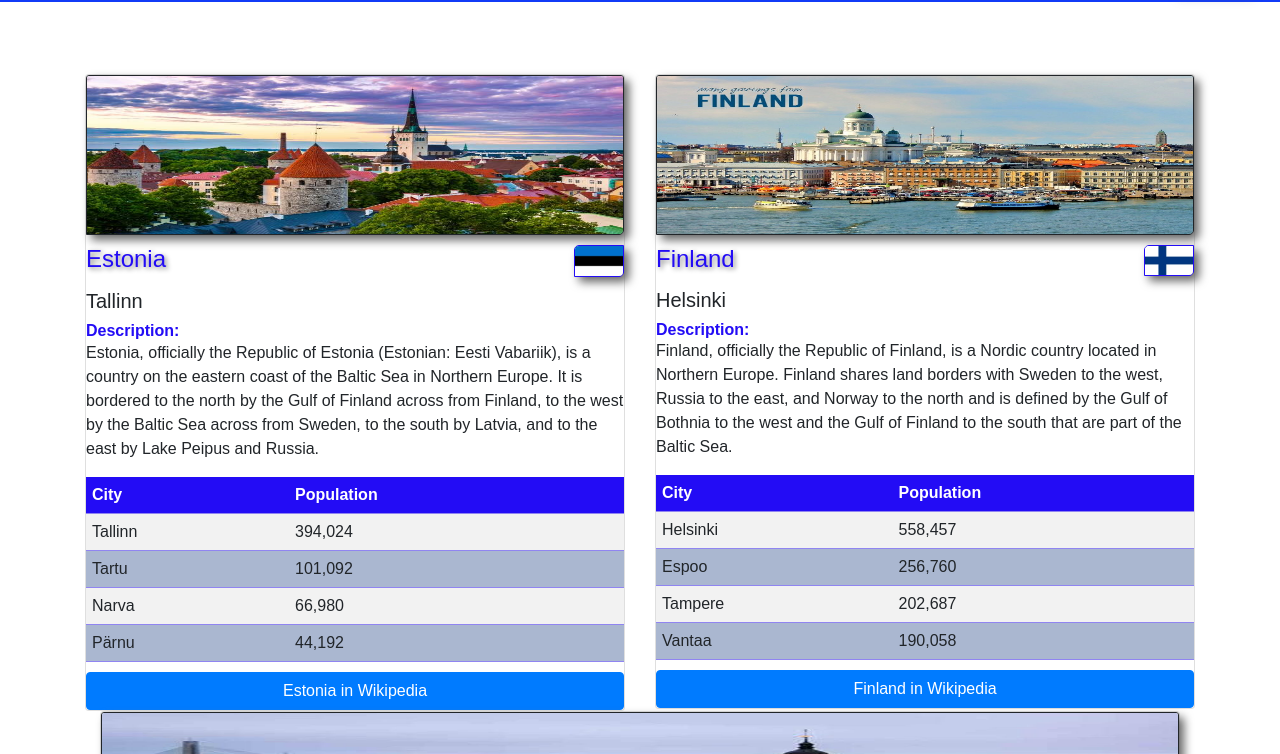
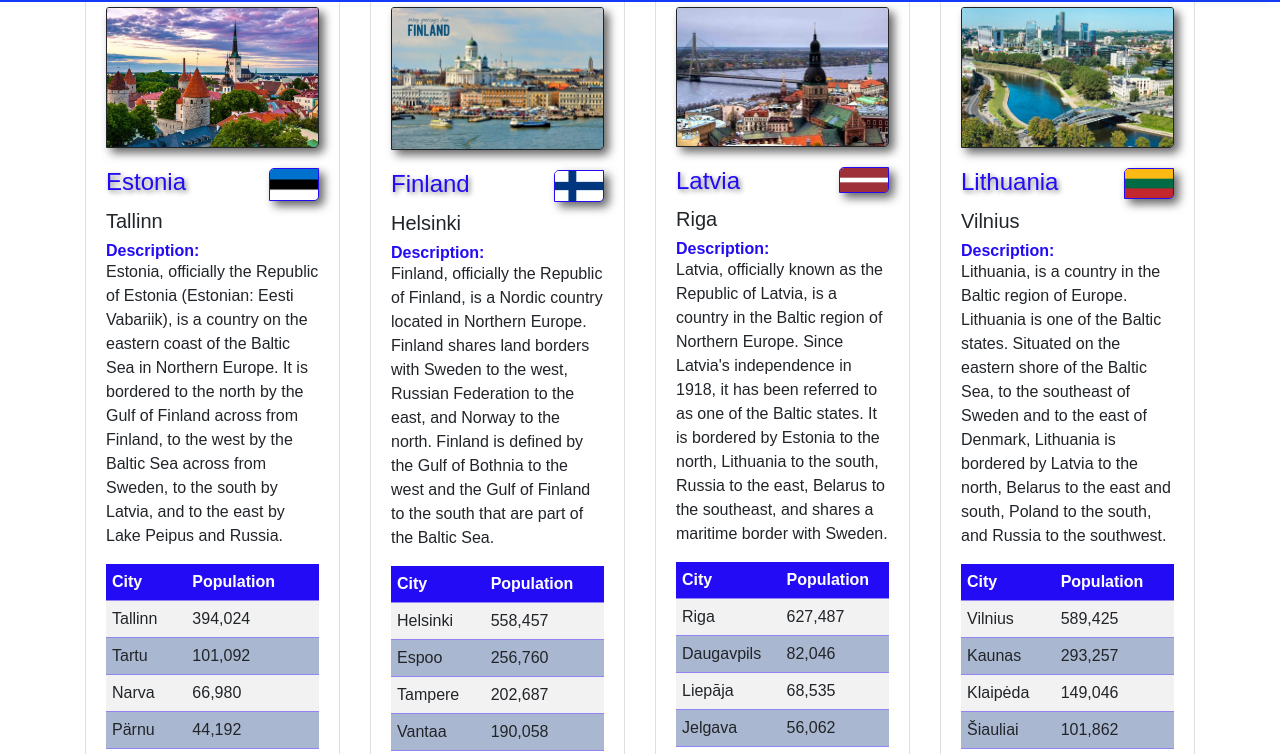
Before and after one commit to edruzam/praktika_2, a plain HTML site: page index.html in a window 1280 px wide. Shown: the part 54-808 px from the top of the page. Drawn offline with nearby package versions, Linux system fonts and the light colour scheme.

Commit message:
Final with 4 columns and shadows

```diff
--- a/css/style1.css
+++ b/css/style1.css
@@ -23,8 +23,8 @@ body {font-family: Arial;}
  table {
     font-family: Arial;
     border-collapse: collapse;
-    /* width: 50%;
-    min-width: 276px;
+    width: 100%;
+    /* min-width: 276px;
     max-width: 512px; */
   }
 
@@ -75,6 +75,10 @@ button {
     display: inline-block;
     font-size: 16px;
 }
-.card-title {
-    padding-top: 10px;
-}
+/* .card {
+    margin-top: 20px;
+    margin-bottom: 20px;
+    margin-right: 20px;
+    margin-right: 20px;
+    style="max-width:16em;"
+} */
--- a/index.html
+++ b/index.html
@@ -15,15 +15,14 @@
 
 <body>
   <header>
-    <nav class="navbar navbar-expand-lg navbar-custom">
-      <div class="container-fluid">
-        <a class="navbar-brand" href="#">Countries of Europe</a>
-        <button class="navbar-toggler" type="button" data-toggle="collapse" data-target="#navbarCountries"
-          aria-controls="navbarCountries" aria-expanded="false" aria-label="Toggle navigation">
+    <nav class="navbar navbar-expand-lg navbar-custom fixed-top">
+      <a class="navbar-brand" href="#">Countries of Europe ></a>
+      <button class="navbar-toggler" type="button" data-toggle="collapse" data-target="#navbarContries"
+        aria-controls="navbarContries" aria-expanded="false" aria-label="Toggle navigation">
         <span class="navbar-toggler-icon"></span>
       </button>
 
-        <div class="collapse navbar-collapse" id="navbarCountries">
+      <div class="collapse navbar-collapse" id="navbarContries">
         <ul class="navbar-nav mr-auto">
           <li class="nav-item">
             <a class="nav-link" href="#">Estonia<span class="sr-only">(current)</span></a>
@@ -52,31 +51,33 @@
               <a class="dropdown-item" href="#">Something else here</a>
             </div>
           </li>
-            <li class="nav-item">
+          <!-- <li class="nav-item">
             <a class="nav-link disabled" href="#" tabindex="-1" aria-disabled="true">Disabled</a>
-            </li>
+          </li> -->
         </ul>
         <form class="form-inline my-2 my-lg-0">
           <input class="form-control mr-sm-2" type="search" placeholder="Search" aria-label="Search">
           <button class="btn btn-outline-success my-2 my-sm-0" type="submit">Search</button>
         </form>
       </div>
-      </div>
     </nav>
     <br>
 
   </header>
 
-  <div class="container my-5">
+  <div class="container">
 
     <div class="row">
-      <div class="col-sm col-md col-lg">
       <!-- Card of Estonia -->
-        <div class="card">
-          <img class="card-img-top" src="images/tallinn.jpg" style="height: 10em;"
+      <div class="col-12 col-md-4 col-xl-3">
+        <div class="card my-3">
+          <!-- <img class="card-img-top" src="images/tallinn.jpg"
+                  alt="Estonia"
+                  width="300px"
+                  height="200px" > -->
           <div class="card-body">
-            <!-- <img class="card-img-top" src="images/tallinn.jpg"> -->
-            <h1 class="card-title text-nowrap">Estonia <span><img src="images/estonia.jpg" style="width: 50px; float: right;
+            <img class="card-img-top" src="images/tallinn.jpg">
+            <h1 class="card-title ">Estonia <span><img src="images/estonia.jpg" style="width: 50px; float: right;
                   -webkit-filter: drop-shadow(5px 5px 5px #666666);
                   filter: drop-shadow(5px 5px 5px #666666);"></span></h1>
             <h5 class="card-text">Tallinn</h5>
@@ -115,17 +116,21 @@
             <a href="https://en.wikipedia.org/wiki/Estonia" class="btn btn-primary" style="margin-top: 10px;">Estonia in Wikipedia</a>
           </div>
         </div>
-        <div class="col-sm col-md col-lg">
+      </div>
       <!-- Card of Finland -->
-          <div class="card">
-            <img class="card-img-top" src="images/helsinki.jpg" style="height: 10em;"
+      <div class="col-12 col-md-4 col-xl-3">
+        <div class="card my-3">
           <div class="card-body">
-              <h1 class="card-title text-nowrap">Finland <span><img src="images/finland.jpg" style="width: 50px; float: right;
+            <img class="card-img-top" src="images/helsinki.jpg">
+            <h1 class="card-title ">Finland <span><img src="images/finland.jpg" style="width: 50px; float: right;
                   -webkit-filter: drop-shadow(5px 5px 5px #666666);
                   filter: drop-shadow(5px 5px 5px #666666);"></span></h1>
             <h5 class="card-text">Helsinki</h5>
             <h3>Description:</h3>
-              <p class="card-text">Finland, officially the Republic of Finland, is a Nordic country located in Northern Europe. Finland shares land borders with Sweden to the west, Russia to the east, and Norway to the north and is defined by the Gulf of Bothnia to the west and the Gulf of Finland to the south that are part of the Baltic Sea. </p>
+            <p class="card-text">Finland, officially the Republic of Finland, is a Nordic country located in Northern Europe. Finland
+              shares land borders with Sweden to the west, Russian Federation to the east, and Norway to the north. Finland is defined
+              by the Gulf of Bothnia to the west and the Gulf of Finland to the south that are part of the Baltic Sea.
+            </p>
             <table>
               <thead>
                 <tr>
@@ -158,17 +163,20 @@
           </div>
         </div>
       </div>
-        <div class="col-sm col-md col-lg">
       <!-- Card of Latvia -->
-          <div class="card">
-            <img class="card-img-top" src="images/riga.jpg" style="height: 10em;"
+      <div class="col-12 col-md-4 col-xl-3">
+        <div class="card my-3">
           <div class="card-body">
-              <h1 class="card-title text-nowrap">Latvia <span><img src="images/latvia.jpg" style="width: 50px; float: right;
+            <img class="card-img-top" src="images/riga.jpg">
+            <h1 class="card-title ">Latvia <span><img src="images/latvia.jpg" style="width: 50px; float: right;
                   -webkit-filter: drop-shadow(5px 5px 5px #666666);
                   filter: drop-shadow(5px 5px 5px #666666);"></span></h1>
             <h5 class="card-text">Riga</h5>
             <h3>Description:</h3>
-              <p class="card-text">Latvia, officially known as the Republic of Latvia (Latvian: Latvijas Republika), is a country in the Baltic region of Northern Europe. Since Latvia's independence in 1918, it has been referred to as one of the Baltic states. It is bordered by Estonia to the north, Lithuania to the south, Russia to the east, Belarus to the southeast, and shares a maritime border with Sweden to the west.
+            <p class="card-text">Latvia, officially known as the Republic of Latvia, is a country in the Baltic region of
+              Northern Europe. Since Latvia's independence in 1918, it has been referred to as one of the Baltic states.
+              It is bordered by Estonia to the north, Lithuania to the south, Russia to the east, Belarus to the southeast,
+              and shares a maritime border with Sweden.
             </p>
             <table>
               <thead>
@@ -201,17 +209,19 @@
           </div>
         </div>
       </div>
-        <div class="col-sm col-md col-lg">
       <!-- Card of Lithuania -->
-          <div class="card">
-            <img class="card-img-top" src="images/vilnius.jpg" style="height: 10em;"
+      <div class="col-12 col-md-4 col-xl-3">
+        <div class="card my-3">
           <div class="card-body">
-              <h1 class="card-title text-nowrap">Lithuania <span><img src="images/lithuania.jpg" style="width: 50px; float: right;
+            <img class="card-img-top" src="images/vilnius.jpg">
+            <h1 class="card-title ">Lithuania <span><img src="images/lithuania.jpg" style="width: 50px; float: right;
                   -webkit-filter: drop-shadow(5px 5px 5px #666666);
                   filter: drop-shadow(5px 5px 5px #666666);"></span></h1>
             <h5 class="card-text">Vilnius</h5>
             <h3>Description:</h3>
-              <p class="card-text">Lithuania, is a country in the Baltic region of Europe. Lithuania is one of the Baltic states. Situated on the eastern shore of the Baltic Sea, to the southeast of Sweden and to the east of Denmark, Lithuania is bordered by Latvia to the north, Belarus to the east and south, Poland to the south, and Kaliningrad Oblast (a Russian exclave) to the southwest.
+            <p class="card-text">Lithuania, is a country in the Baltic region of Europe. Lithuania is one of the Baltic states.
+              Situated on the eastern shore of the Baltic Sea, to the southeast of Sweden and to the east of Denmark, Lithuania
+              is bordered by Latvia to the north, Belarus to the east and south, Poland to the south, and Russia to the southwest.
             </p>
             <table>
               <thead>
@@ -244,17 +254,21 @@
           </div>
         </div>
       </div>
-        <div class="col-sm col-md col-lg">
-        <!-- Card Poland -->
-          <div class="card">
-            <img class="card-img-top" src="images/warsaw.jpg" style="height: 10em;"
+      <!-- Card of Poland -->
+      <div class="col-12 col-md-4 col-xl-3">
+        <div class="card my-3">
           <div class="card-body">
-              <h1 class="card-title text-nowrap">Poland <span><img src="images/poland.jpg" style="width: 50px; float: right;
+            <img class="card-img-top" src="images/warsaw.jpg">
+            <h1 class="card-title ">Poland <span><img src="images/poland.jpg" style="width: 50px; float: right;
                   -webkit-filter: drop-shadow(5px 5px 5px #666666);
                   filter: drop-shadow(5px 5px 5px #666666);"></span></h1>
             <h5 class="card-text">Warsaw</h5>
             <h3>Description:</h3>
-              <p class="card-text"> Poland, officially the Republic of Poland (Polish: Rzeczpospolita Polska), is a country located in Central Europe. Poland's topographically diverse territory extends from the beaches along the Baltic Sea in the north to the Sudetes and Carpathian Mountains in its south. The country is bordered by Lithuania and Kaliningrad Oblast of Russia to the northeast, Belarus and Ukraine to the east, Slovakia and the Czech Republic to the south, and Germany to the west. </p>
+            <p class="card-text"> Poland, officially the Republic of Poland, is a country located in Central Europe. Poland's
+              topographically diverse territory extends from the beaches along the Baltic Sea in the north to the Sudetes and
+              Carpathian Mountains in its south. The country is bordered by Lithuania and Kaliningrad Oblast of Russia to the
+              northeast, Belarus and Ukraine to the east, Slovakia to the south, and Germany to the west.
+            </p>
             <table>
               <thead>
                 <tr>
@@ -286,8 +300,6 @@
           </div>
         </div>
       </div>
-
-      </div>
     </div>
   </div>
   <script src="https://code.jquery.com/jquery-3.5.1.slim.min.js"
```
Also changed, not shown: package-lock.json (added). Lines whose indentation alone changed are shown as unchanged.
